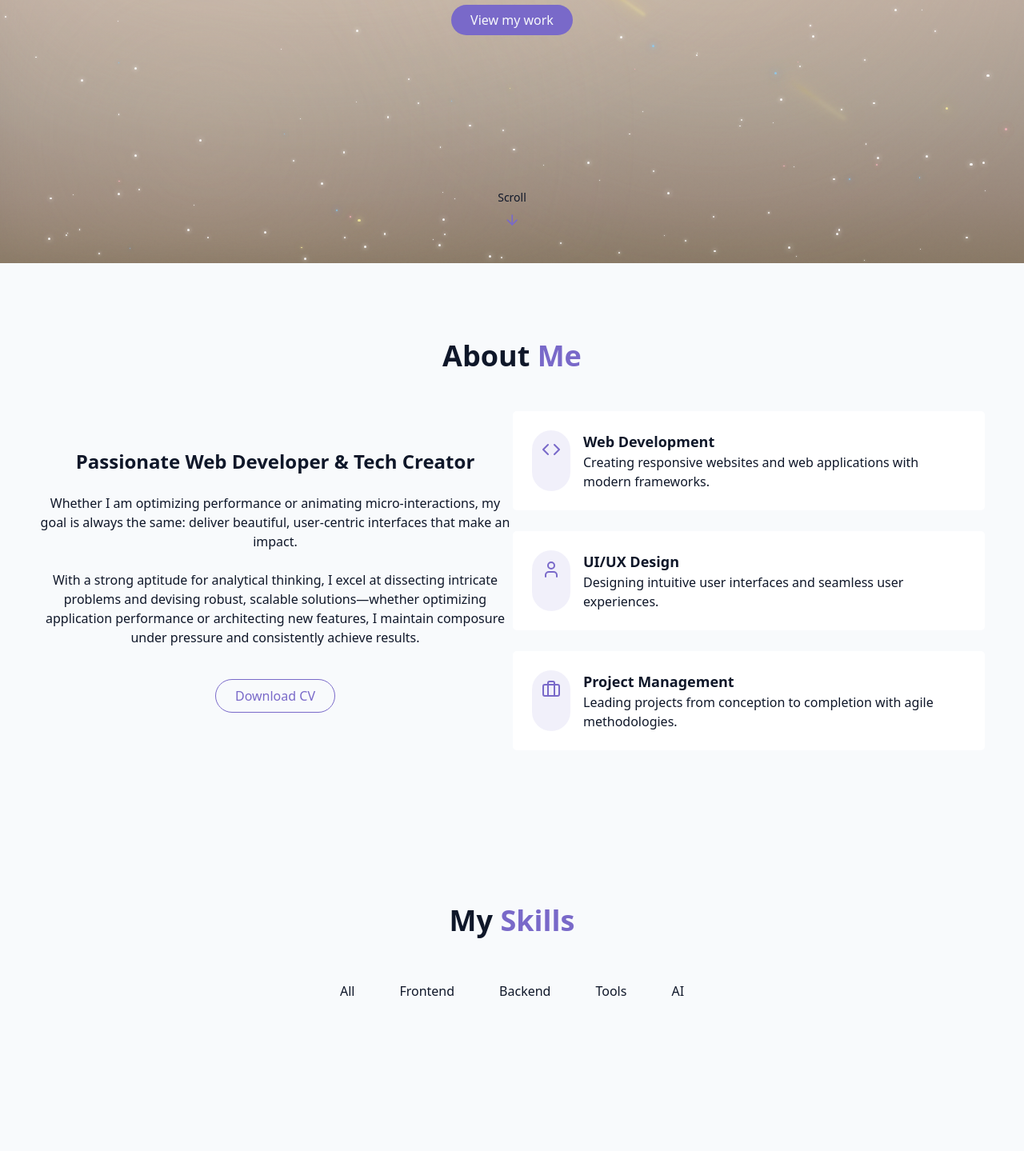
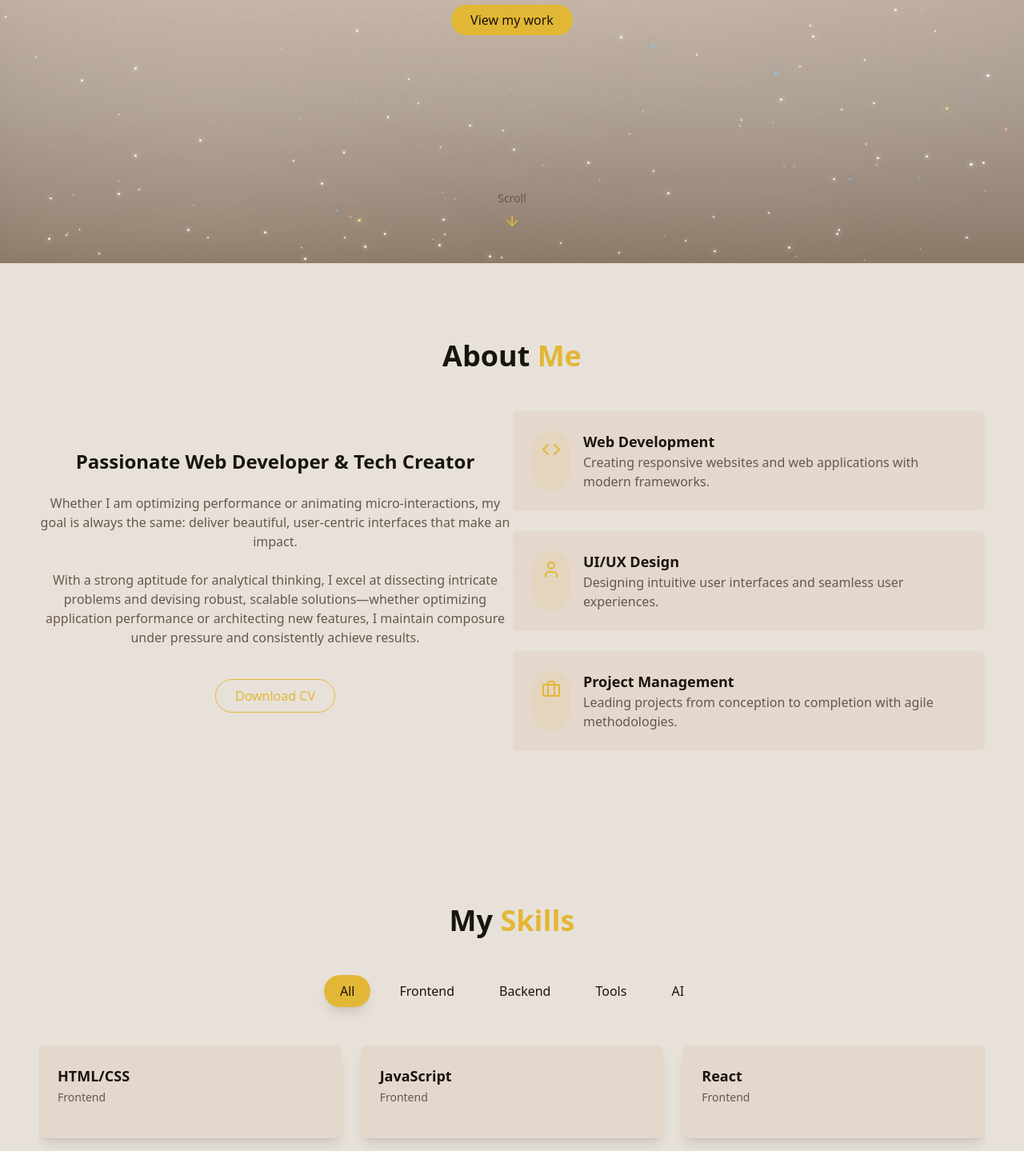
Before and after one commit to AryanManu544/Codeshowcase, a React (Vite) app in the folder Codeshowcase/: page / in a window 1280 px wide. Shown: the part 471-1910 px from the top of the page at 80% size. Built offline with nearby package versions, Linux system fonts and the light colour scheme.

Commit message:
made lightmode better

```diff
--- a/Codeshowcase/src/components/Footer.jsx
+++ b/Codeshowcase/src/components/Footer.jsx
@@ -1,13 +1,13 @@
 import { ArrowUp } from "lucide-react";
 
 export const Footer = () => (
-  <footer className="py-8 bg-background border-t border-border text-center">
-    <p className="text-sm text-muted-foreground mb-4">
+  <footer className="py-8 bg-card border-t-2 border-border text-center relative z-10">
+    <p className="text-sm text-gray-700 dark:text-gray-300 mb-4 font-medium">
       &copy; {new Date().getFullYear()} Aryan Manu, All rights reserved
     </p>
     <a
       href="#Hero"
-      className="inline-block p-2 rounded-full bg-primary/10 hover:bg-primary/20 text-primary transition-colors"
+      className="inline-block p-2 rounded-full bg-primary/20 hover:bg-primary/30 text-primary transition-all duration-300 hover:scale-110 border border-primary/20"
       aria-label="Back to top"
     >
       <ArrowUp size={20} />
--- a/Codeshowcase/src/components/SkillsSection.jsx
+++ b/Codeshowcase/src/components/SkillsSection.jsx
@@ -1,5 +1,6 @@
 import { useState } from "react";
-import {cn} from "@/lib/utils";
+import { cn } from "@/lib/utils";
+
 const skills = [
     // Frontend
     { name: "HTML/CSS", category: "Frontend" },
@@ -19,54 +20,76 @@ const skills = [
     { name: "VS Code", category: "Tools" },
 
     //AI Skills
-    {name: "Numpy", category:"AI"},
-    {name: "Pandas", category:"AI"},
-    {name: "Matplotlib", category:"AI"},
-    {name: "Seaborn", category:"AI"},
-    {name: "Linear Regression", category:"AI"},
-    {name: "Classification", category:"AI"},
+    { name: "Numpy", category: "AI" },
+    { name: "Pandas", category: "AI" },
+    { name: "Matplotlib", category: "AI" },
+    { name: "Seaborn", category: "AI" },
+    { name: "Linear Regression", category: "AI" },
+    { name: "Classification", category: "AI" },
 ];
 
-const categories = ["All", "Frontend", "Backend", "Tools", "AI"]
+const categories = ["All", "Frontend", "Backend", "Tools", "AI"];
+
 export const Skills = () => {
-    const [activecategory,setactivecategory] = useState("all")
+    const [activeCategory, setActiveCategory] = useState("All");
+    const [isOpen, setIsOpen] = useState(true);
 
-    const filteredskills = skills.filter(
-        (skill) => activecategory === "All" || skill.category === activecategory
-    )
+    const handleCategoryClick = (category) => {
+        if (activeCategory === category) {
+            setIsOpen(!isOpen);
+        } else {
+            setActiveCategory(category);
+            setIsOpen(true);
+        }
+    };
+
+    const filteredSkills = skills.filter(
+        (skill) => activeCategory === "All" || skill.category === activeCategory
+    );
+
     return (
         <section id="skills" className="py-24 px-4 relative bg-secondary/30">
             <div className="container mx-auto max-w-5xl">
                 <h2 className="text-3xl md:text-4xl font-bold mb-12 text-center">
                     My <span className="text-primary">Skills</span>
                 </h2>
+
                 <div className="flex flex-wrap justify-center gap-4 mb-12">
                     {categories.map((category, key) => (
                         <button
-                            key = {key}
-                            onClick={()=> setactivecategory(category)}
+                            key={key}
+                            onClick={() => handleCategoryClick(category)}
                             className={cn(
-                                "px-5 py-2 rounded-full transition-colors duration-300",
-                                activecategory === category ? "bg-primary text-primary-foreground" : "bg-secondary/70 text-foreground hover:bd-secondary"
+                                "px-5 py-2 rounded-full transition-all duration-300 transform hover:scale-105",
+                                activeCategory === category && isOpen
+                                    ? "bg-primary text-primary-foreground shadow-lg"
+                                    : "bg-secondary/70 text-foreground hover:bg-secondary"
                             )}
                         >
                             {category}
                         </button>
                     ))}
                 </div>
-                <div className="grid grid-cols-1 sm:grid-cols-2 lg-grid-cols-3 gap-6">
-                    {filteredskills.map((skill,key) => (
+
+                <div className={cn(
+                    "transition-all duration-500 ease-in-out overflow-hidden",
+                    isOpen ? "max-h-[2000px] opacity-100" : "max-h-0 opacity-0"
+                )}>
+                    <div className="grid grid-cols-1 sm:grid-cols-2 lg:grid-cols-3 gap-6">
+                        {filteredSkills.map((skill, key) => (
                             <div
-                            key = {key}
-                            className="bg-card p-6 rounded-lg shadow-xs card-hover"
+                                key={key}
+                                className="bg-card p-6 rounded-lg shadow-lg card-hover transform transition-all duration-300"
                             >
                                 <div className="text-left mb-4">
                                     <h3 className="font-semibold text-lg">{skill.name}</h3>
+                                    <span className="text-sm text-muted-foreground">{skill.category}</span>
                                 </div>
                             </div>
                         ))}
                     </div>
                 </div>
+            </div>
         </section>
-    )
-}
+    );
+};
--- a/Codeshowcase/src/index.css
+++ b/Codeshowcase/src/index.css
@@ -9,6 +9,7 @@
   --color-primary-foreground: hsl(var(--primary-foreground));
 
   --color-card: hsl(var(--card));
+  --color-muted-foreground: hsl(var(--muted-foreground));
 
   /* Animation Aliases for Tailwind */
   --animate-float: float 6s ease-in-out infinite;
@@ -116,12 +117,12 @@
     0%, 100% {
       opacity: 0.7;
       transform: scale(1);
-      box-shadow: 0 0 10px var(--star-glow-color, #FFFFFF);
+      box-shadow: 0 0 10px var(--star-glow-color, #FFE4B5);
     }
     50% {
       opacity: 1;
       transform: scale(1.2);
-      box-shadow: 0 0 20px var(--star-glow-color, #FFFFFF), 0 0 30px var(--star-glow-color, #FFFFFF);
+      box-shadow: 0 0 20px var(--star-glow-color, #FFE4B5), 0 0 30px var(--star-glow-color, #FFE4B5);
     }
   }
 
@@ -324,13 +325,14 @@
 
 @layer base {
   :root {
-    --background: 210 40% 98%;
-    --foreground: 222 47% 11%;
-    --card: 0 0% 100%;
-    --primary: 250 47% 60%;
-    --primary-foreground: 210 40% 98%;
-    --border: 214 32% 91%;
-  }
+  --background: 32 25% 88%;
+  --foreground: 25 20% 8%;
+  --card: 28 30% 85%;
+  --primary: 45 75% 55%;
+  --primary-foreground: 25 20% 8%;
+  --border: 35 15% 70%;
+  --muted-foreground: 25 15% 35%;
+}
 
   .dark {
     --background: 222 47% 4%;
@@ -339,6 +341,7 @@
     --primary: 250 65% 65%;
     --primary-foreground: 213 31% 91%;
     --border: 217 33% 20%;
+    --muted-foreground: 217 20% 60%;
   }
 
   * {
@@ -393,15 +396,15 @@
   /* Enhanced styling for StarBackground.jsx elements */
   .star {
     @apply absolute rounded-full;
-    background: #FFFFFF;
-    box-shadow: 0 0 10px 2px rgba(255, 255, 255, 0.4);
+    background: #FFE4B5;
+    box-shadow: 0 0 10px 2px rgba(255, 228, 181, 0.4);
     transition: all 0.3s ease;
   }
 
   .meteor {
     @apply absolute rounded-full;
-    background: linear-gradient(90deg, #FFFFFF 0%, #FFFFFF 40%, #87CEEB 70%, transparent 100%);
-    box-shadow: 0 0 10px 5px rgba(255, 255, 255, 0.3);
+    background: linear-gradient(90deg, #FFE4B5 0%, #FFE4B5 40%, #F4E4BC 70%, transparent 100%);
+    box-shadow: 0 0 10px 5px rgba(255, 228, 181, 0.3);
   }
 
   /* Enhanced meteor styling */
```
Lines whose indentation alone changed are shown as unchanged.
